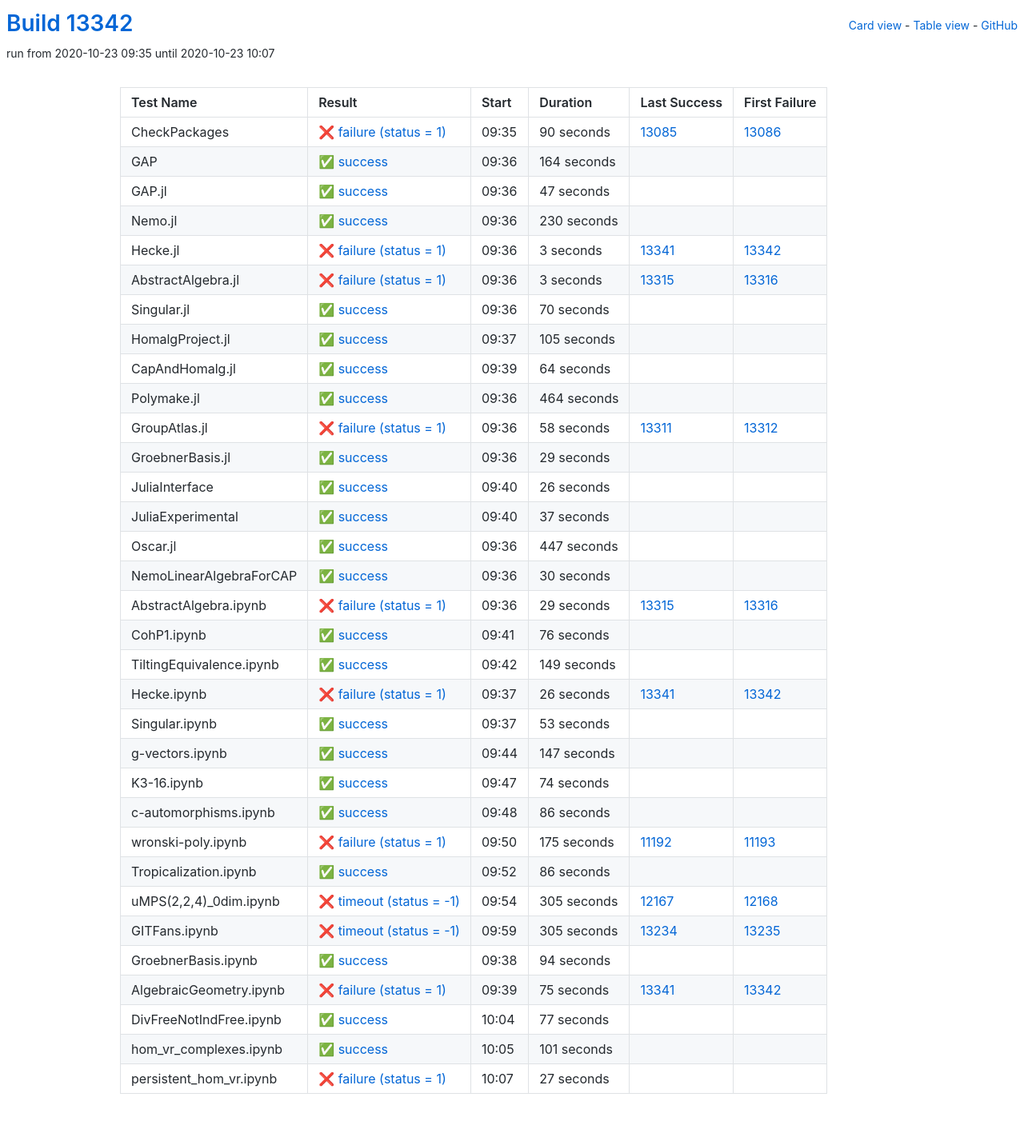
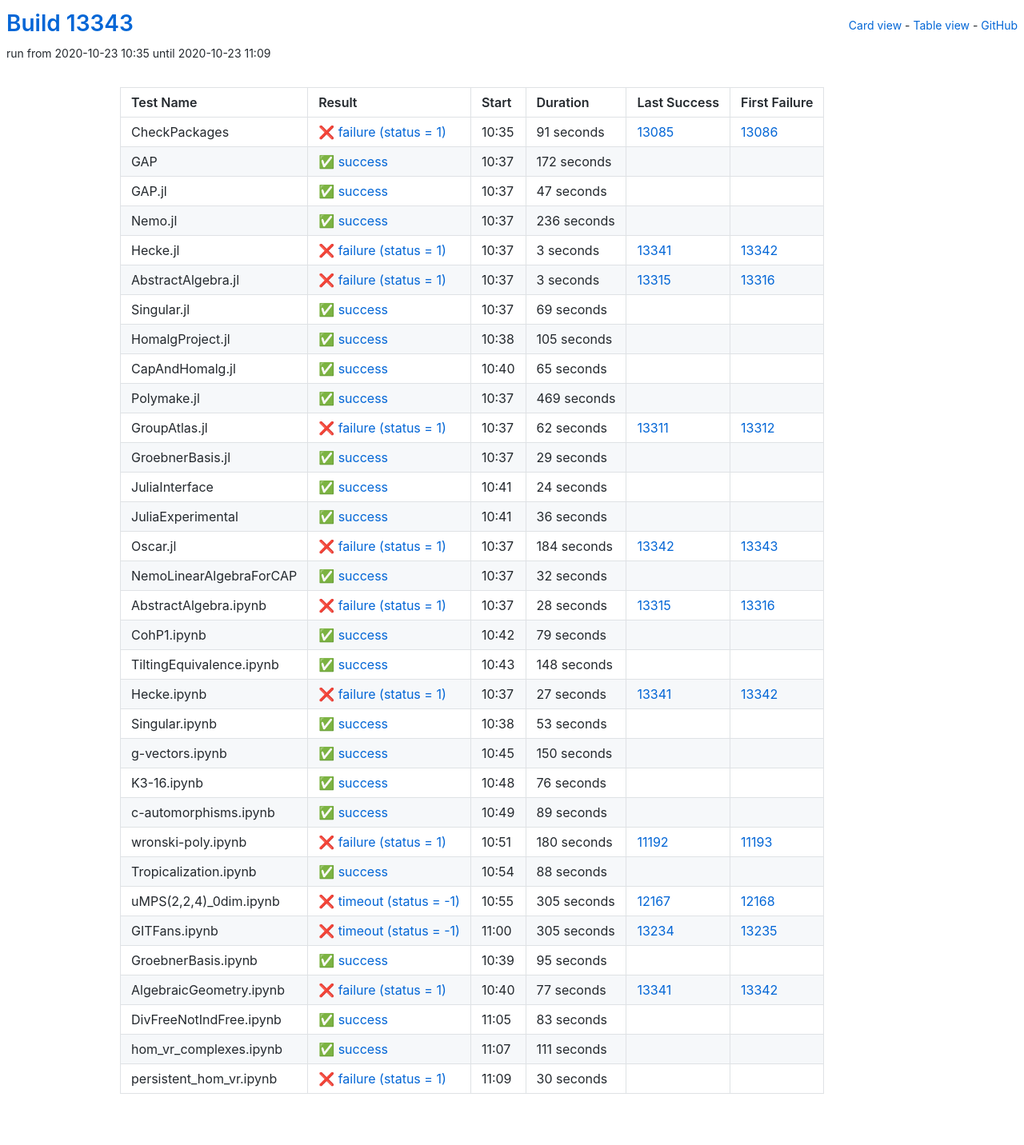
Before and after one commit to oscar-system/oscar-ci-status, a Jekyll site: the page built from table.html, in a window 1280 px wide. Shown: the whole page at 80% size. Built offline with Jekyll 4.4.1, drawn with Linux system fonts in a browser that asks for light colours.

Commit message:
Build #13343

```diff
--- a/_data/ci.yml
+++ b/_data/ci.yml
@@ -1,6 +1,6 @@
 ---
-build: 13342
-build_url: https://oscarci.mathematik.uni-kl.de/job/oscar/13342/
+build: 13343
+build_url: https://oscarci.mathematik.uni-kl.de/job/oscar/13343/
 job: oscar
 organization: oscar-system
 repo: oscar-ci-status
@@ -8,32 +8,32 @@
 tests:
 - name: CheckPackages
   id: checkpackages
-  log: https://oscarci.mathematik.uni-kl.de/job/oscar/13342/artifact/logs/build-13342/CheckPackages.log
-  start: 2020-10-23 09:35
+  log: https://oscarci.mathematik.uni-kl.de/job/oscar/13343/artifact/logs/build-13343/CheckPackages.log
+  start: 2020-10-23 10:35
   success: false
   exitcode: 1
   status: failure
-  duration: 90
+  duration: 91
   last_success: 13085
   last_success_url: https://oscarci.mathematik.uni-kl.de/job/oscar/13085/
   first_failure: 13086
   first_failure_url: https://oscarci.mathematik.uni-kl.de/job/oscar/13086/
 - name: GAP
   id: gap
-  log: https://oscarci.mathematik.uni-kl.de/job/oscar/13342/artifact/logs/build-13342/GAP.log
-  start: 2020-10-23 09:36
+  log: https://oscarci.mathematik.uni-kl.de/job/oscar/13343/artifact/logs/build-13343/GAP.log
+  start: 2020-10-23 10:37
   success: true
   exitcode: 0
   status: success
-  duration: 164
+  duration: 172
   last_success: false
   last_success_url:
   first_failure: false
   first_failure_url:
 - name: GAP.jl
   id: gap-jl
-  log: https://oscarci.mathematik.uni-kl.de/job/oscar/13342/artifact/logs/build-13342/GAP.jl.log
-  start: 2020-10-23 09:36
+  log: https://oscarci.mathematik.uni-kl.de/job/oscar/13343/artifact/logs/build-13343/GAP.jl.log
+  start: 2020-10-23 10:37
   success: true
   exitcode: 0
   status: success
@@ -44,20 +44,20 @@
   first_failure_url:
 - name: Nemo.jl
   id: nemo-jl
-  log: https://oscarci.mathematik.uni-kl.de/job/oscar/13342/artifact/logs/build-13342/Nemo.jl.log
-  start: 2020-10-23 09:36
+  log: https://oscarci.mathematik.uni-kl.de/job/oscar/13343/artifact/logs/build-13343/Nemo.jl.log
+  start: 2020-10-23 10:37
   success: true
   exitcode: 0
   status: success
-  duration: 230
+  duration: 236
   last_success: false
   last_success_url:
   first_failure: false
   first_failure_url:
 - name: Hecke.jl
   id: hecke-jl
-  log: https://oscarci.mathematik.uni-kl.de/job/oscar/13342/artifact/logs/build-13342/Hecke.jl.log
-  start: 2020-10-23 09:36
+  log: https://oscarci.mathematik.uni-kl.de/job/oscar/13343/artifact/logs/build-13343/Hecke.jl.log
+  start: 2020-10-23 10:37
   success: false
   exitcode: 1
   status: failure
@@ -68,8 +68,8 @@
   first_failure_url: https://oscarci.mathematik.uni-kl.de/job/oscar/13342/
 - name: AbstractAlgebra.jl
   id: abstractalgebra-jl
-  log: https://oscarci.mathematik.uni-kl.de/job/oscar/13342/artifact/logs/build-13342/AbstractAlgebra.jl.log
-  start: 2020-10-23 09:36
+  log: https://oscarci.mathematik.uni-kl.de/job/oscar/13343/artifact/logs/build-13343/AbstractAlgebra.jl.log
+  start: 2020-10-23 10:37
   success: false
   exitcode: 1
   status: failure
@@ -80,20 +80,20 @@
   first_failure_url: https://oscarci.mathematik.uni-kl.de/job/oscar/13316/
 - name: Singular.jl
   id: singular-jl
-  log: https://oscarci.mathematik.uni-kl.de/job/oscar/13342/artifact/logs/build-13342/Singular.jl.log
-  start: 2020-10-23 09:36
+  log: https://oscarci.mathematik.uni-kl.de/job/oscar/13343/artifact/logs/build-13343/Singular.jl.log
+  start: 2020-10-23 10:37
   success: true
   exitcode: 0
   status: success
-  duration: 70
+  duration: 69
   last_success: false
   last_success_url:
   first_failure: false
   first_failure_url:
 - name: HomalgProject.jl
   id: homalgproject-jl
-  log: https://oscarci.mathematik.uni-kl.de/job/oscar/13342/artifact/logs/build-13342/HomalgProject.jl.log
-  start: 2020-10-23 09:37
+  log: https://oscarci.mathematik.uni-kl.de/job/oscar/13343/artifact/logs/build-13343/HomalgProject.jl.log
+  start: 2020-10-23 10:38
   success: true
   exitcode: 0
   status: success
@@ -104,44 +104,44 @@
   first_failure_url:
 - name: CapAndHomalg.jl
   id: capandhomalg-jl
-  log: https://oscarci.mathematik.uni-kl.de/job/oscar/13342/artifact/logs/build-13342/CapAndHomalg.jl.log
-  start: 2020-10-23 09:39
+  log: https://oscarci.mathematik.uni-kl.de/job/oscar/13343/artifact/logs/build-13343/CapAndHomalg.jl.log
+  start: 2020-10-23 10:40
   success: true
   exitcode: 0
   status: success
-  duration: 64
+  duration: 65
   last_success: false
   last_success_url:
   first_failure: false
   first_failure_url:
 - name: Polymake.jl
   id: polymake-jl
-  log: https://oscarci.mathematik.uni-kl.de/job/oscar/13342/artifact/logs/build-13342/Polymake.jl.log
-  start: 2020-10-23 09:36
+  log: https://oscarci.mathematik.uni-kl.de/job/oscar/13343/artifact/logs/build-13343/Polymake.jl.log
+  start: 2020-10-23 10:37
   success: true
   exitcode: 0
   status: success
-  duration: 464
+  duration: 469
   last_success: false
   last_success_url:
   first_failure: false
   first_failure_url:
 - name: GroupAtlas.jl
   id: groupatlas-jl
-  log: https://oscarci.mathematik.uni-kl.de/job/oscar/13342/artifact/logs/build-13342/GroupAtlas.jl.log
-  start: 2020-10-23 09:36
+  log: https://oscarci.mathematik.uni-kl.de/job/oscar/13343/artifact/logs/build-13343/GroupAtlas.jl.log
+  start: 2020-10-23 10:37
   success: false
   exitcode: 1
   status: failure
-  duration: 58
+  duration: 62
   last_success: 13311
   last_success_url: https://oscarci.mathematik.uni-kl.de/job/oscar/13311/
   first_failure: 13312
   first_failure_url: https://oscarci.mathematik.uni-kl.de/job/oscar/13312/
 - name: GroebnerBasis.jl
   id: groebnerbasis-jl
-  log: https://oscarci.mathematik.uni-kl.de/job/oscar/13342/artifact/logs/build-13342/GroebnerBasis.jl.log
-  start: 2020-10-23 09:36
+  log: https://oscarci.mathematik.uni-kl.de/job/oscar/13343/artifact/logs/build-13343/GroebnerBasis.jl.log
+  start: 2020-10-23 10:37
   success: true
   exitcode: 0
   status: success
@@ -152,104 +152,104 @@
   first_failure_url:
 - name: JuliaInterface
   id: juliainterface
-  log: https://oscarci.mathematik.uni-kl.de/job/oscar/13342/artifact/logs/build-13342/JuliaInterface.log
-  start: 2020-10-23 09:40
+  log: https://oscarci.mathematik.uni-kl.de/job/oscar/13343/artifact/logs/build-13343/JuliaInterface.log
+  start: 2020-10-23 10:41
   success: true
   exitcode: 0
   status: success
-  duration: 26
+  duration: 24
   last_success: false
   last_success_url:
   first_failure: false
   first_failure_url:
 - name: JuliaExperimental
   id: juliaexperimental
-  log: https://oscarci.mathematik.uni-kl.de/job/oscar/13342/artifact/logs/build-13342/JuliaExperimental.log
-  start: 2020-10-23 09:40
+  log: https://oscarci.mathematik.uni-kl.de/job/oscar/13343/artifact/logs/build-13343/JuliaExperimental.log
+  start: 2020-10-23 10:41
   success: true
   exitcode: 0
   status: success
-  duration: 37
+  duration: 36
   last_success: false
   last_success_url:
   first_failure: false
   first_failure_url:
 - name: Oscar.jl
   id: oscar-jl
-  log: https://oscarci.mathematik.uni-kl.de/job/oscar/13342/artifact/logs/build-13342/Oscar.jl.log
-  start: 2020-10-23 09:36
+  log: https://oscarci.mathematik.uni-kl.de/job/oscar/13343/artifact/logs/build-13343/Oscar.jl.log
+  start: 2020-10-23 10:37
+  success: false
+  exitcode: 1
+  status: failure
+  duration: 184
+  last_success: 13342
+  last_success_url: https://oscarci.mathematik.uni-kl.de/job/oscar/13342/
+  first_failure: 13343
+  first_failure_url: https://oscarci.mathematik.uni-kl.de/job/oscar/13343/
+- name: NemoLinearAlgebraForCAP
+  id: nemolinearalgebraforcap
+  log: https://oscarci.mathematik.uni-kl.de/job/oscar/13343/artifact/logs/build-13343/NemoLinearAlgebraForCAP.log
+  start: 2020-10-23 10:37
   success: true
   exitcode: 0
   status: success
-  duration: 447
-  last_success: false
-  last_success_url:
-  first_failure: false
-  first_failure_url:
-- name: NemoLinearAlgebraForCAP
-  id: nemolinearalgebraforcap
-  log: https://oscarci.mathematik.uni-kl.de/job/oscar/13342/artifact/logs/build-13342/NemoLinearAlgebraForCAP.log
-  start: 2020-10-23 09:36
-  success: true
-  exitcode: 0
-  status: success
-  duration: 30
+  duration: 32
   last_success: false
   last_success_url:
   first_failure: false
   first_failure_url:
 - name: AbstractAlgebra.ipynb
   id: abstractalgebra-ipynb
-  log: https://oscarci.mathematik.uni-kl.de/job/oscar/13342/artifact/logs/build-13342/AbstractAlgebra.ipynb.log
-  start: 2020-10-23 09:36
+  log: https://oscarci.mathematik.uni-kl.de/job/oscar/13343/artifact/logs/build-13343/AbstractAlgebra.ipynb.log
+  start: 2020-10-23 10:37
   success: false
   exitcode: 1
   status: failure
-  duration: 29
+  duration: 28
   last_success: 13315
   last_success_url: https://oscarci.mathematik.uni-kl.de/job/oscar/13315/
   first_failure: 13316
   first_failure_url: https://oscarci.mathematik.uni-kl.de/job/oscar/13316/
 - name: CohP1.ipynb
   id: cohp1-ipynb
-  log: https://oscarci.mathematik.uni-kl.de/job/oscar/13342/artifact/logs/build-13342/CohP1.ipynb.log
-  start: 2020-10-23 09:41
+  log: https://oscarci.mathematik.uni-kl.de/job/oscar/13343/artifact/logs/build-13343/CohP1.ipynb.log
+  start: 2020-10-23 10:42
   success: true
   exitcode: 0
   status: success
-  duration: 76
+  duration: 79
   last_success: false
   last_success_url:
   first_failure: false
   first_failure_url:
 - name: TiltingEquivalence.ipynb
   id: tiltingequivalence-ipynb
-  log: https://oscarci.mathematik.uni-kl.de/job/oscar/13342/artifact/logs/build-13342/TiltingEquivalence.ipynb.log
-  start: 2020-10-23 09:42
+  log: https://oscarci.mathematik.uni-kl.de/job/oscar/13343/artifact/logs/build-13343/TiltingEquivalence.ipynb.log
+  start: 2020-10-23 10:43
   success: true
   exitcode: 0
   status: success
-  duration: 149
+  duration: 148
   last_success: false
   last_success_url:
   first_failure: false
   first_failure_url:
 - name: Hecke.ipynb
   id: hecke-ipynb
-  log: https://oscarci.mathematik.uni-kl.de/job/oscar/13342/artifact/logs/build-13342/Hecke.ipynb.log
-  start: 2020-10-23 09:37
+  log: https://oscarci.mathematik.uni-kl.de/job/oscar/13343/artifact/logs/build-13343/Hecke.ipynb.log
+  start: 2020-10-23 10:37
   success: false
   exitcode: 1
   status: failure
-  duration: 26
+  duration: 27
   last_success: 13341
   last_success_url: https://oscarci.mathematik.uni-kl.de/job/oscar/13341/
   first_failure: 13342
   first_failure_url: https://oscarci.mathematik.uni-kl.de/job/oscar/13342/
 - name: Singular.ipynb
   id: singular-ipynb
-  log: https://oscarci.mathematik.uni-kl.de/job/oscar/13342/artifact/logs/build-13342/Singular.ipynb.log
-  start: 2020-10-23 09:37
+  log: https://oscarci.mathematik.uni-kl.de/job/oscar/13343/artifact/logs/build-13343/Singular.ipynb.log
+  start: 2020-10-23 10:38
   success: true
   exitcode: 0
   status: success
@@ -260,68 +260,68 @@
   first_failure_url:
 - name: g-vectors.ipynb
   id: g-vectors-ipynb
-  log: https://oscarci.mathematik.uni-kl.de/job/oscar/13342/artifact/logs/build-13342/g-vectors.ipynb.log
-  start: 2020-10-23 09:44
+  log: https://oscarci.mathematik.uni-kl.de/job/oscar/13343/artifact/logs/build-13343/g-vectors.ipynb.log
+  start: 2020-10-23 10:45
   success: true
   exitcode: 0
   status: success
-  duration: 147
+  duration: 150
   last_success: false
   last_success_url:
   first_failure: false
   first_failure_url:
 - name: K3-16.ipynb
   id: k3-16-ipynb
-  log: https://oscarci.mathematik.uni-kl.de/job/oscar/13342/artifact/logs/build-13342/K3-16.ipynb.log
-  start: 2020-10-23 09:47
+  log: https://oscarci.mathematik.uni-kl.de/job/oscar/13343/artifact/logs/build-13343/K3-16.ipynb.log
+  start: 2020-10-23 10:48
   success: true
   exitcode: 0
   status: success
-  duration: 74
+  duration: 76
   last_success: false
   last_success_url:
   first_failure: false
   first_failure_url:
 - name: c-automorphisms.ipynb
   id: c-automorphisms-ipynb
-  log: https://oscarci.mathematik.uni-kl.de/job/oscar/13342/artifact/logs/build-13342/c-automorphisms.ipynb.log
-  start: 2020-10-23 09:48
+  log: https://oscarci.mathematik.uni-kl.de/job/oscar/13343/artifact/logs/build-13343/c-automorphisms.ipynb.log
+  start: 2020-10-23 10:49
   success: true
   exitcode: 0
   status: success
-  duration: 86
+  duration: 89
   last_success: false
   last_success_url:
   first_failure: false
   first_failure_url:
 - name: wronski-poly.ipynb
   id: wronski-poly-ipynb
-  log: https://oscarci.mathematik.uni-kl.de/job/oscar/13342/artifact/logs/build-13342/wronski-poly.ipynb.log
-  start: 2020-10-23 09:50
+  log: https://oscarci.mathematik.uni-kl.de/job/oscar/13343/artifact/logs/build-13343/wronski-poly.ipynb.log
+  start: 2020-10-23 10:51
   success: false
   exitcode: 1
   status: failure
-  duration: 175
+  duration: 180
   last_success: 11192
   last_success_url: https://oscarci.mathematik.uni-kl.de/job/oscar/11192/
   first_failure: 11193
   first_failure_url: https://oscarci.mathematik.uni-kl.de/job/oscar/11193/
 - name: Tropicalization.ipynb
   id: tropicalization-ipynb
-  log: https://oscarci.mathematik.uni-kl.de/job/oscar/13342/artifact/logs/build-13342/Tropicalization.ipynb.log
-  start: 2020-10-23 09:52
+  log: https://oscarci.mathematik.uni-kl.de/job/oscar/13343/artifact/logs/build-13343/Tropicalization.ipynb.log
+  start: 2020-10-23 10:54
   success: true
   exitcode: 0
   status: success
-  duration: 86
+  duration: 88
   last_success: false
   last_success_url:
   first_failure: false
   first_failure_url:
 - name: uMPS(2,2,4)_0dim.ipynb
   id: umps-2-2-4-0dim-ipynb
-  log: https://oscarci.mathematik.uni-kl.de/job/oscar/13342/artifact/logs/build-13342/uMPS-2-2-4-_0dim.ipynb.log
-  start: 2020-10-23 09:54
+  log: https://oscarci.mathematik.uni-kl.de/job/oscar/13343/artifact/logs/build-13343/uMPS-2-2-4-_0dim.ipynb.log
+  start: 2020-10-23 10:55
   success: false
   exitcode: -1
   status: timeout
@@ -332,8 +332,8 @@
   first_failure_url: https://oscarci.mathematik.uni-kl.de/job/oscar/12168/
 - name: GITFans.ipynb
   id: gitfans-ipynb
-  log: https://oscarci.mathematik.uni-kl.de/job/oscar/13342/artifact/logs/build-13342/GITFans.ipynb.log
-  start: 2020-10-23 09:59
+  log: https://oscarci.mathematik.uni-kl.de/job/oscar/13343/artifact/logs/build-13343/GITFans.ipynb.log
+  start: 2020-10-23 11:00
   success: false
   exitcode: -1
   status: timeout
@@ -344,60 +344,60 @@
   first_failure_url: https://oscarci.mathematik.uni-kl.de/job/oscar/13235/
 - name: GroebnerBasis.ipynb
   id: groebnerbasis-ipynb
-  log: https://oscarci.mathematik.uni-kl.de/job/oscar/13342/artifact/logs/build-13342/GroebnerBasis.ipynb.log
-  start: 2020-10-23 09:38
+  log: https://oscarci.mathematik.uni-kl.de/job/oscar/13343/artifact/logs/build-13343/GroebnerBasis.ipynb.log
+  start: 2020-10-23 10:39
   success: true
   exitcode: 0
   status: success
-  duration: 94
+  duration: 95
   last_success: false
   last_success_url:
   first_failure: false
   first_failure_url:
 - name: AlgebraicGeometry.ipynb
   id: algebraicgeometry-ipynb
-  log: https://oscarci.mathematik.uni-kl.de/job/oscar/13342/artifact/logs/build-13342/AlgebraicGeometry.ipynb.log
-  start: 2020-10-23 09:39
+  log: https://oscarci.mathematik.uni-kl.de/job/oscar/13343/artifact/logs/build-13343/AlgebraicGeometry.ipynb.log
+  start: 2020-10-23 10:40
   success: false
   exitcode: 1
   status: failure
-  duration: 75
+  duration: 77
   last_success: 13341
   last_success_url: https://oscarci.mathematik.uni-kl.de/job/oscar/13341/
   first_failure: 13342
   first_failure_url: https://oscarci.mathematik.uni-kl.de/job/oscar/13342/
 - name: DivFreeNotIndFree.ipynb
   id: divfreenotindfree-ipynb
-  log: https://oscarci.mathematik.uni-kl.de/job/oscar/13342/artifact/logs/build-13342/DivFreeNotIndFree.ipynb.log
-  start: 2020-10-23 10:04
+  log: https://oscarci.mathematik.uni-kl.de/job/oscar/13343/artifact/logs/build-13343/DivFreeNotIndFree.ipynb.log
+  start: 2020-10-23 11:05
   success: true
   exitcode: 0
   status: success
-  duration: 77
+  duration: 83
   last_success: false
   last_success_url:
   first_failure: false
   first_failure_url:
 - name: hom_vr_complexes.ipynb
   id: hom-vr-complexes-ipynb
-  log: https://oscarci.mathematik.uni-kl.de/job/oscar/13342/artifact/logs/build-13342/hom_vr_complexes.ipynb.log
-  start: 2020-10-23 10:05
+  log: https://oscarci.mathematik.uni-kl.de/job/oscar/13343/artifact/logs/build-13343/hom_vr_complexes.ipynb.log
+  start: 2020-10-23 11:07
   success: true
   exitcode: 0
   status: success
-  duration: 101
+  duration: 111
   last_success: false
   last_success_url:
   first_failure: false
   first_failure_url:
 - name: persistent_hom_vr.ipynb
   id: persistent-hom-vr-ipynb
-  log: https://oscarci.mathematik.uni-kl.de/job/oscar/13342/artifact/logs/build-13342/persistent_hom_vr.ipynb.log
-  start: 2020-10-23 10:07
+  log: https://oscarci.mathematik.uni-kl.de/job/oscar/13343/artifact/logs/build-13343/persistent_hom_vr.ipynb.log
+  start: 2020-10-23 11:09
   success: false
   exitcode: 1
   status: failure
-  duration: 27
+  duration: 30
   last_success: false
   last_success_url:
   first_failure: false
```
Also changed, not shown: README.md.
